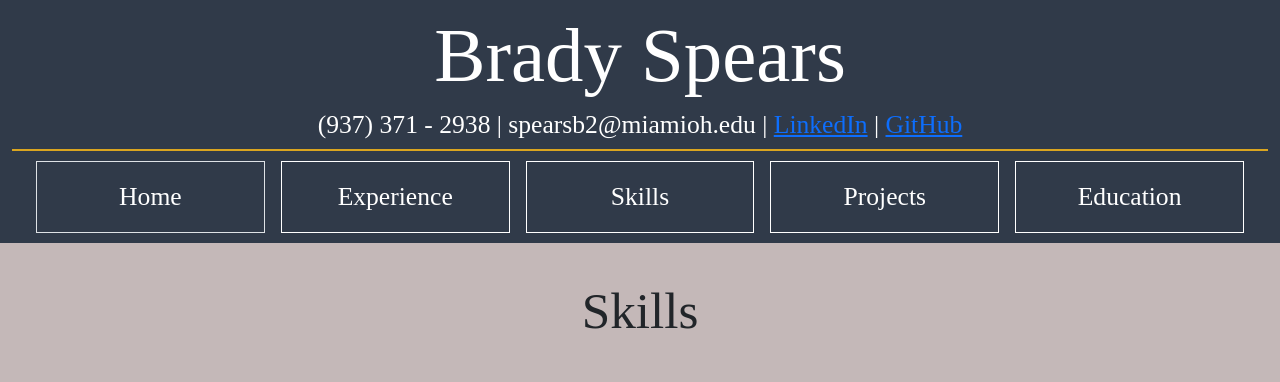
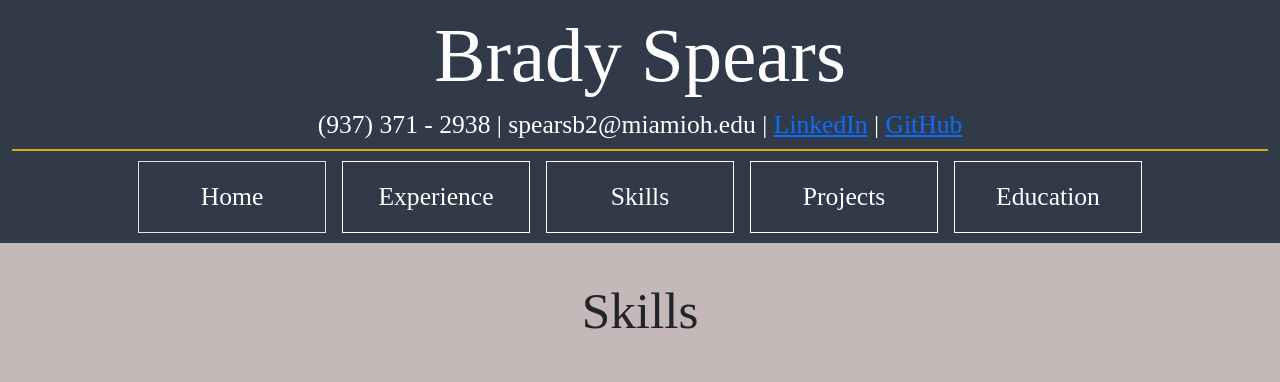
Before and after one commit to Brady-Spears66/Personal-Site, a plain HTML site: page skills.html in a window 1280 px wide. Shown: the top 382 px of the page. Drawn offline with nearby package versions, Linux system fonts and the light colour scheme.

Commit message:
Fixing Menu format

```diff
--- a/skills.html
+++ b/skills.html
@@ -19,44 +19,42 @@
       <h1 class="title">Brady Spears</h1>
       <h4 class="contactInfo">
         (937) 371 - 2938 | spearsb2@miamioh.edu |
-          <a href="https://www.linkedin.com/in/brady-spears-2b5192229/"
-              target="_blank">LinkedIn</a> |
-          <a href="https://github.com/Brady-Spears66"
-              target="_blank">GitHub</a>
+        <a href="https://www.linkedin.com/in/brady-spears-2b5192229/" target="_blank">LinkedIn</a> |
+        <a href="https://github.com/Brady-Spears66" target="_blank">GitHub</a>
       </h4>
     </div>
 
     <div class="container-fluid px-4" id="whiteTrans">
-        <div class="row gx-3 menu">
-            <div class="col">
+      <div class="row gx-3 menu justify-content-center ">
+        <div class="col-2">
           <div class="p-3 border" id="menuOption">
             <a class="nav-link" href="index.html">
               Home
             </a>
           </div>
         </div>
-            <div class="col">
+        <div class="col-2">
           <div class="p-3" id="menuOption">
             <a class="nav-link" href="experience.html">
               Experience
             </a>
           </div>
         </div>
-            <div class="col">
+        <div class="col-2">
           <div class="p-3" id="menuOption">
             <a class="nav-link" href="skills.html">
               Skills
             </a>
           </div>
         </div>
-            <div class="col">
+        <div class="col-2">
           <div class="p-3" id="menuOption">
             <a class="nav-link" href="projects.html">
               Projects
             </a>
           </div>
         </div>
-            <div class="col">
+        <div class="col-2">
           <div class="p-3" id="menuOption">
             <a class="nav-link" href="education.html">
               Education
@@ -173,7 +171,8 @@
           </div>
         </div>
         <div class="col-6">
-          <div class="row center bottomBorder leftMarg medVertPad skillSubHead d-flex justify-content-center align-items-center">
+          <div
+            class="row center bottomBorder leftMarg medVertPad skillSubHead d-flex justify-content-center align-items-center">
             Software
           </div>
           <div class="row center smallVertPad ">
```
Also changed, not shown: education.html (+6 -6 lines), experience.html (+9 -11 lines), index.html (+6 -6 lines), projects.html (+6 -6 lines). Lines whose indentation alone changed are shown as unchanged.
